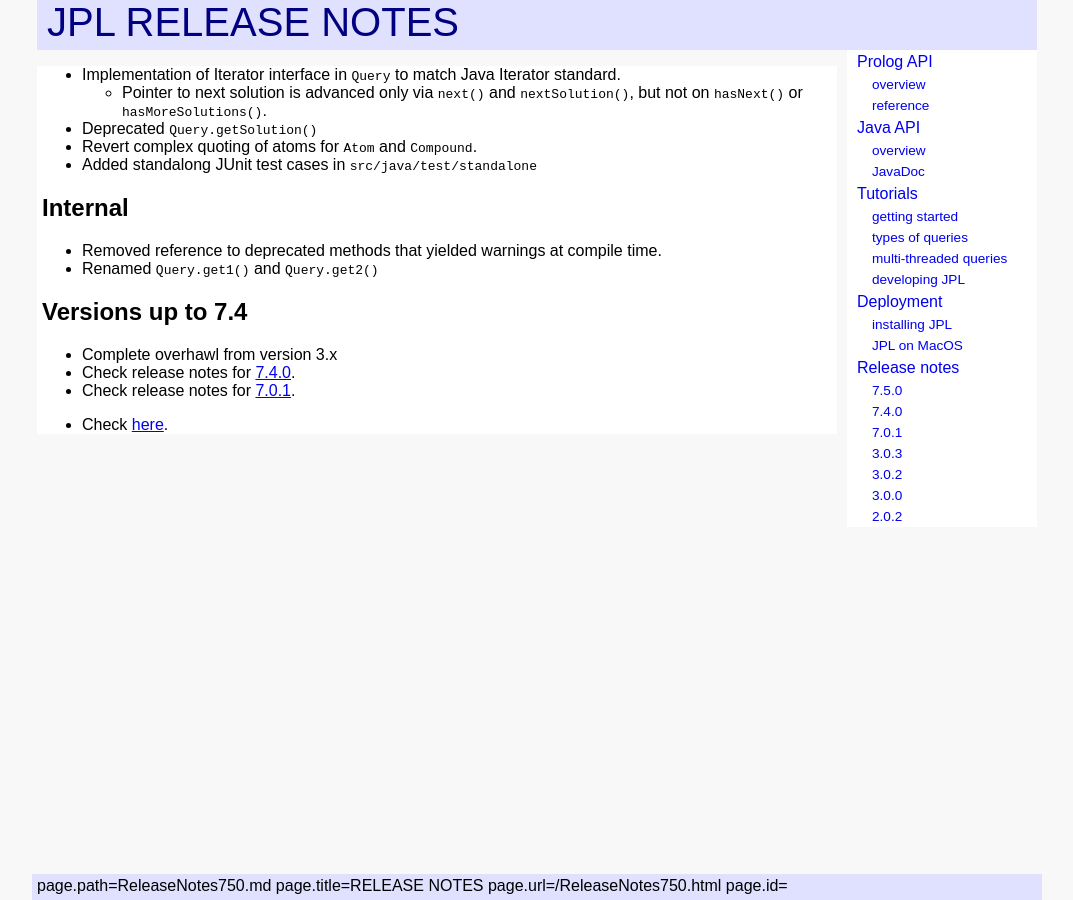
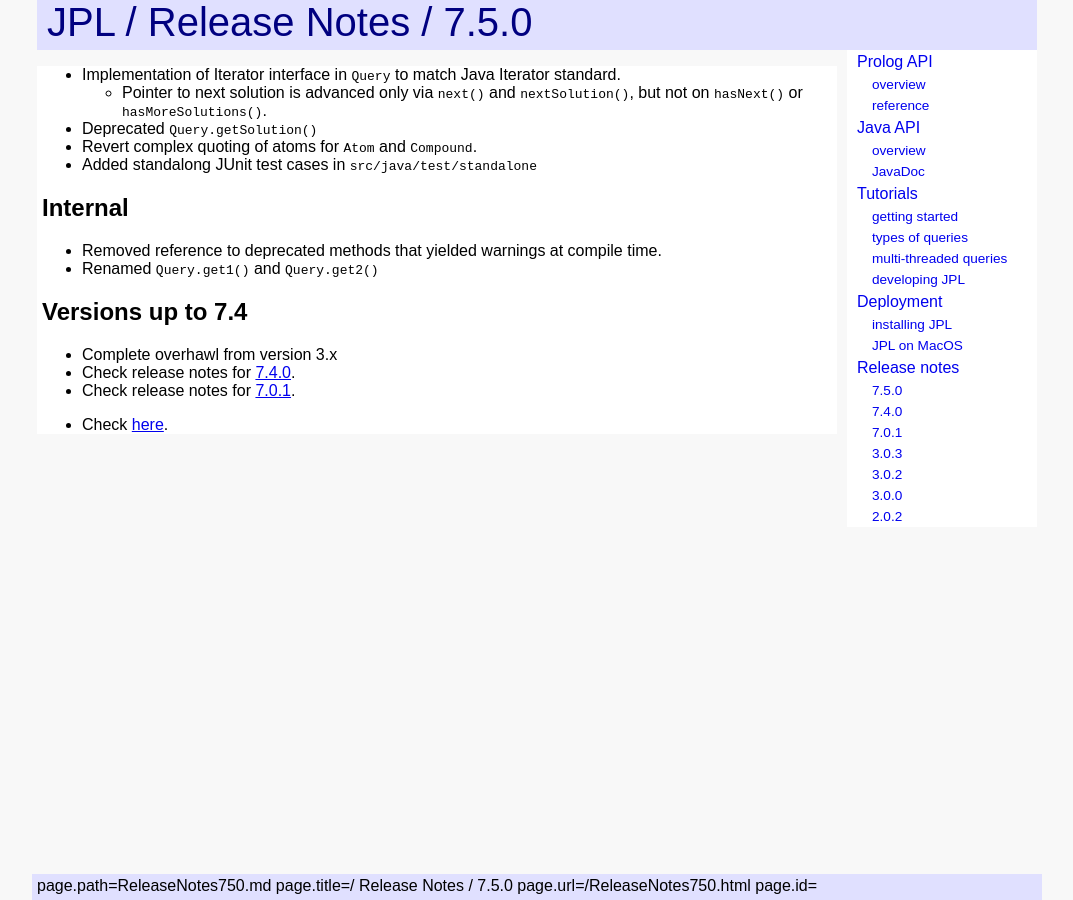
Before and after one commit to anionic/jpl-nav, a Jekyll site: the page built from docs/ReleaseNotes750.md, in a window 1280 px wide. Shown: the whole page, without its empty margins (103-1176 px from the left). Built offline with Jekyll 4.4.1, drawn with Linux system fonts in a browser that asks for light colours; our own code applies the rules of GitHub Pages for plain Markdown files.

Commit message:
Update ReleaseNotes750.md

```diff
--- a/docs/ReleaseNotes750.md
+++ b/docs/ReleaseNotes750.md
@@ -1,6 +1,4 @@
-# RELEASE NOTES
-
-# Version 7.5 (Oct 2018)
+# / Release Notes / 7.5.0
 
 - Implementation of Iterator interface in `Query` to match Java Iterator standard.
     - Pointer to next solution is advanced only via `next()` and `nextSolution()`, but not on `hasNext()` or `hasMoreSolutions()`.
```
